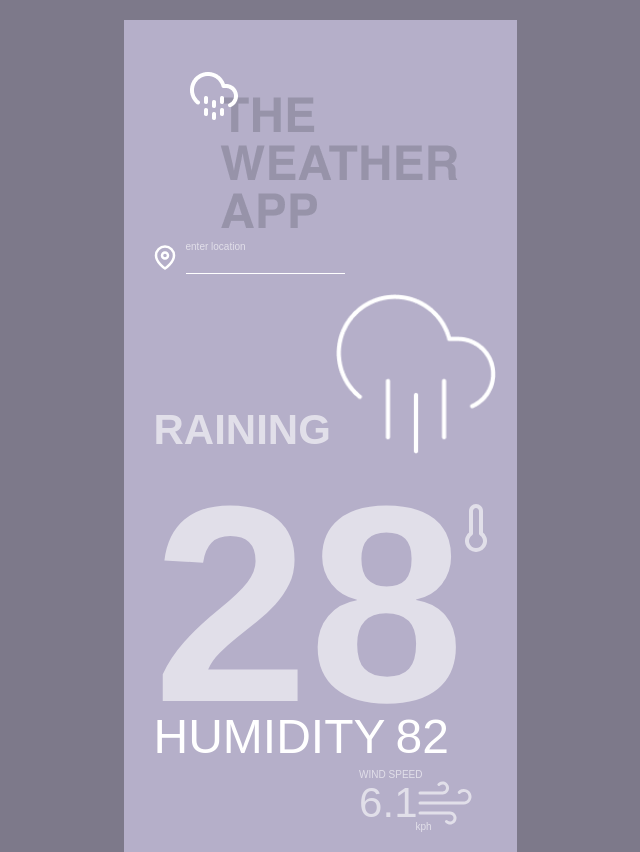
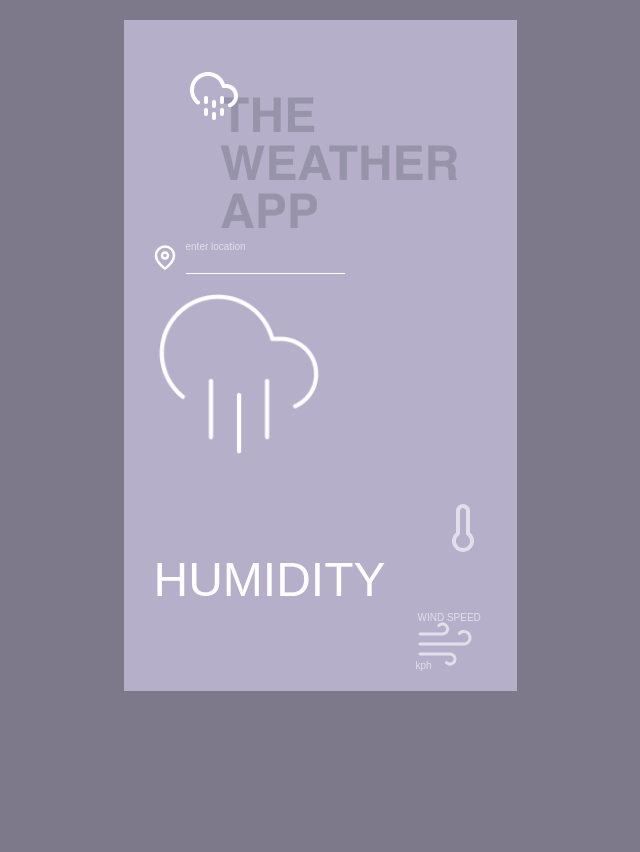
Before and after one commit to mginzburgs/OP-JS-Weather-App, a website built with webpack: page src/index.html in a window 1280 px wide. Shown: the whole page, without its empty margins (320-960 px from the left). After the commit the page ends 800 px from the top, so only its background shows below. Built offline with nearby package versions, Linux system fonts and the light colour scheme; no server answers.

Commit message:
removed predifined from html

```diff
--- a/src/index.html
+++ b/src/index.html
@@ -29,20 +29,20 @@
             <div class="weather">
 
                 <div class="weather__sky sky">
-                    <p class="sky__status">Raining</p>
+                    <p class="sky__status"></p>
                     <img class="sky__icon" src="./assets/weather-icons/raining-icon.png" alt="raining">
                 </div>
                 <div class="weather__temp temp">
-                    <p class="temp__degrees">28</p>
+                    <p class="temp__degrees"></p>
                     <img src="./assets/icon__temp.svg" alt="temperature icon">
                 </div>
                 <div class="weather__humidity humidity">
                     <p class="humidity__text">humidity</p>
-                    <p class="humidity__numbers">82</p>
+                    <p class="humidity__numbers"></p>
                 </div>
                 <div class="weather__wind wind">
                     <p class="wind__text">wind speed</p>
-                    <p class="wind__number">6.1</p>
+                    <p class="wind__number"></p>
                     <p class="wind-units">kph</p>
                     <img src="assets/icon__wind.svg" alt="wind icon">
 
```
